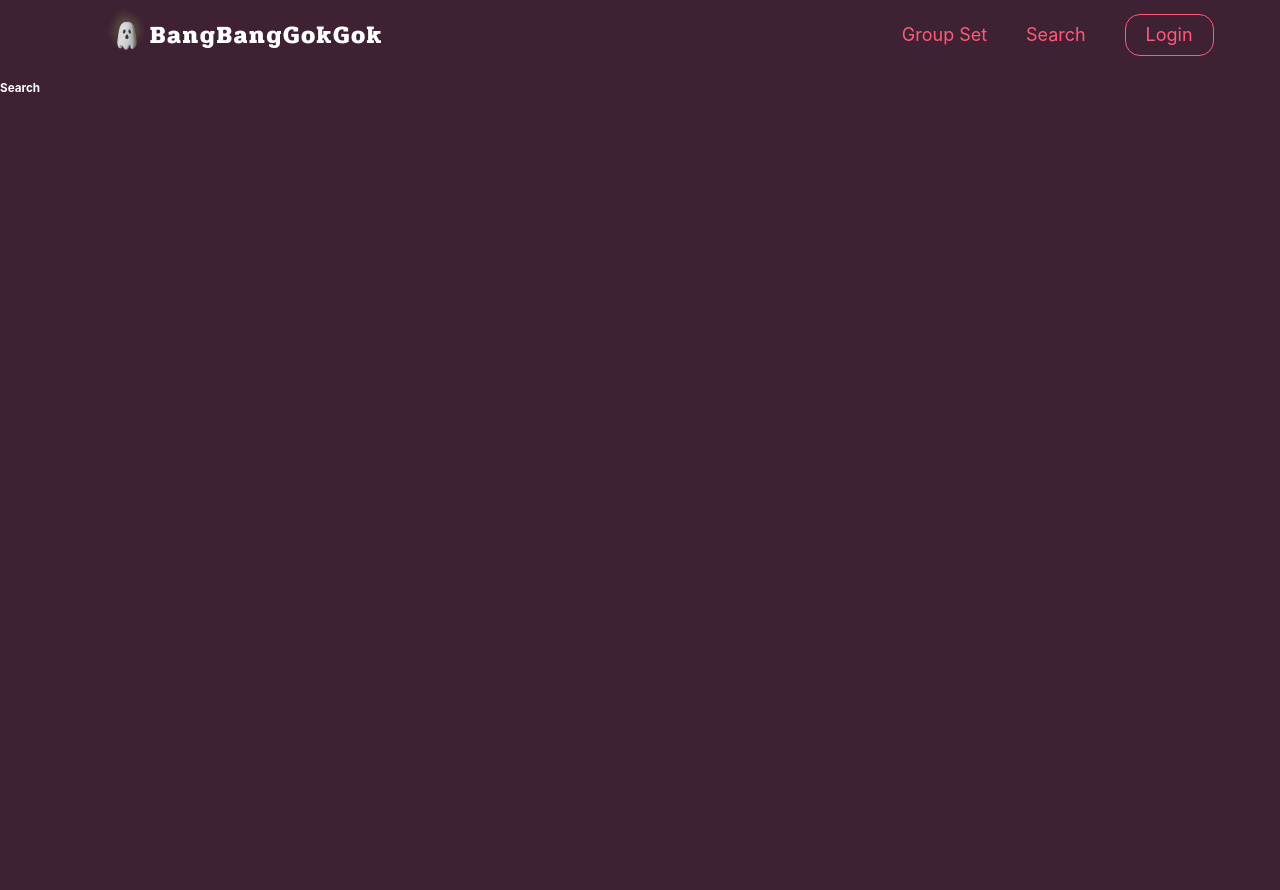
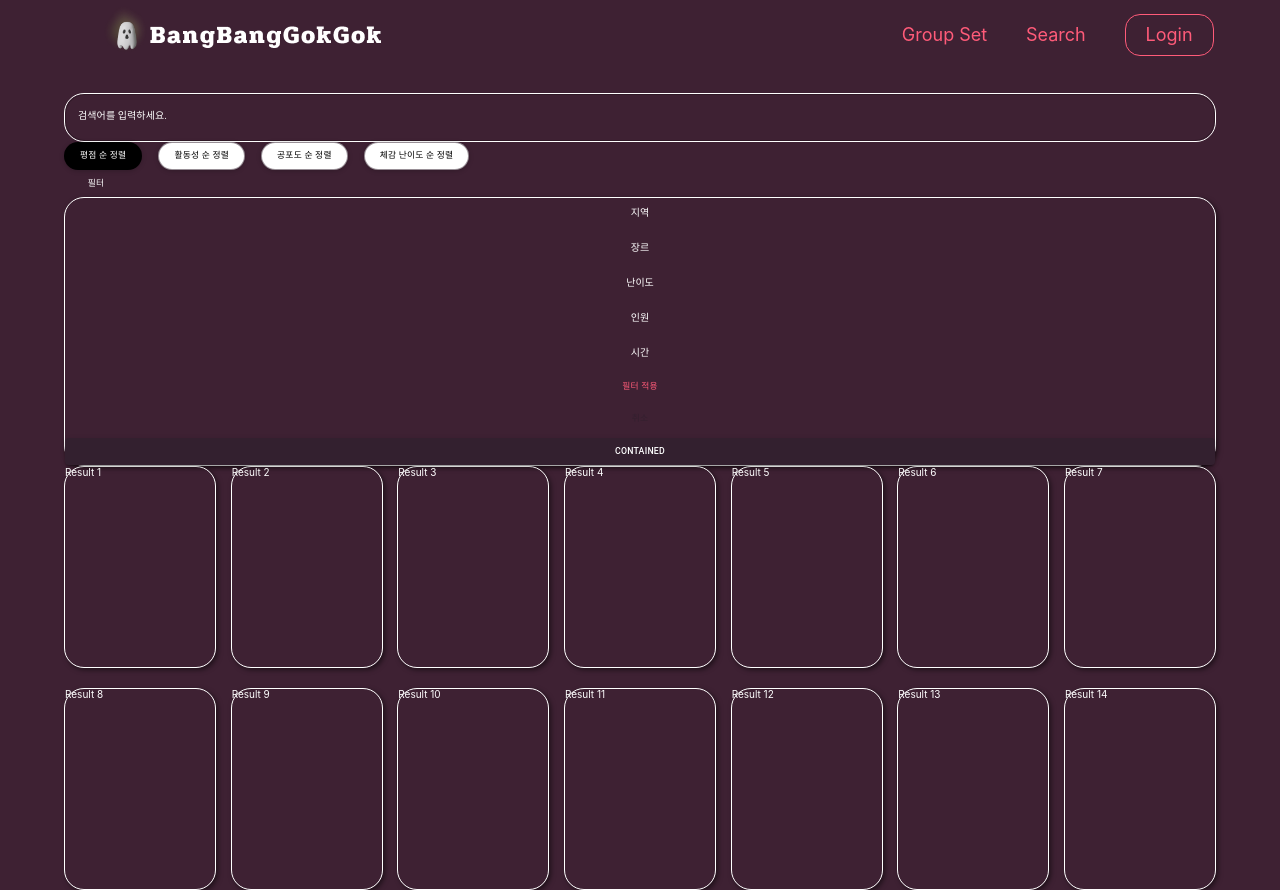
Before and after one commit to predictyson/BangBangGokGok, a React (Vite) app in the folder FrontEnd/: page /search in a window 1280 px wide. Shown: the top 890 px of the page. Before the commit the page ends 800 px from the top, so only its background shows below. Built offline with nearby package versions, Linux system fonts and the light colour scheme.

Commit message:
💫 chore: SearchPage 컴포넌트 위치 변경

```diff
--- a/FrontEnd/src/pages/SearchPage.tsx
+++ b/FrontEnd/src/pages/SearchPage.tsx
@@ -1,10 +1,21 @@
 import React from "react";
-import Header from "@/components/common/Header";
-export default function MainPage() {
+import Container from "@mui/material/Container";
+import SearchInput from "@components/search/SearchInput";
+import SearchSortOptions from "@components/search/SearchSortOptions";
+import SearchFilter from "@components/search/SearchFilter";
+import SearchResult from "@components/search/SearchResult";
+import Header from "@components/common/Header";
+
+export default function SearchPage() {
   return (
     <>
       <Header />
-      <h3>Search</h3>
+      <Container>
+        <SearchInput />
+        <SearchSortOptions />
+        <SearchFilter />
+        <SearchResult />
+      </Container>
     </>
   );
 }
```
Also changed, not shown: FrontEnd/src/pages/search/SearchPage.tsx (deleted, +0 -17 lines).
